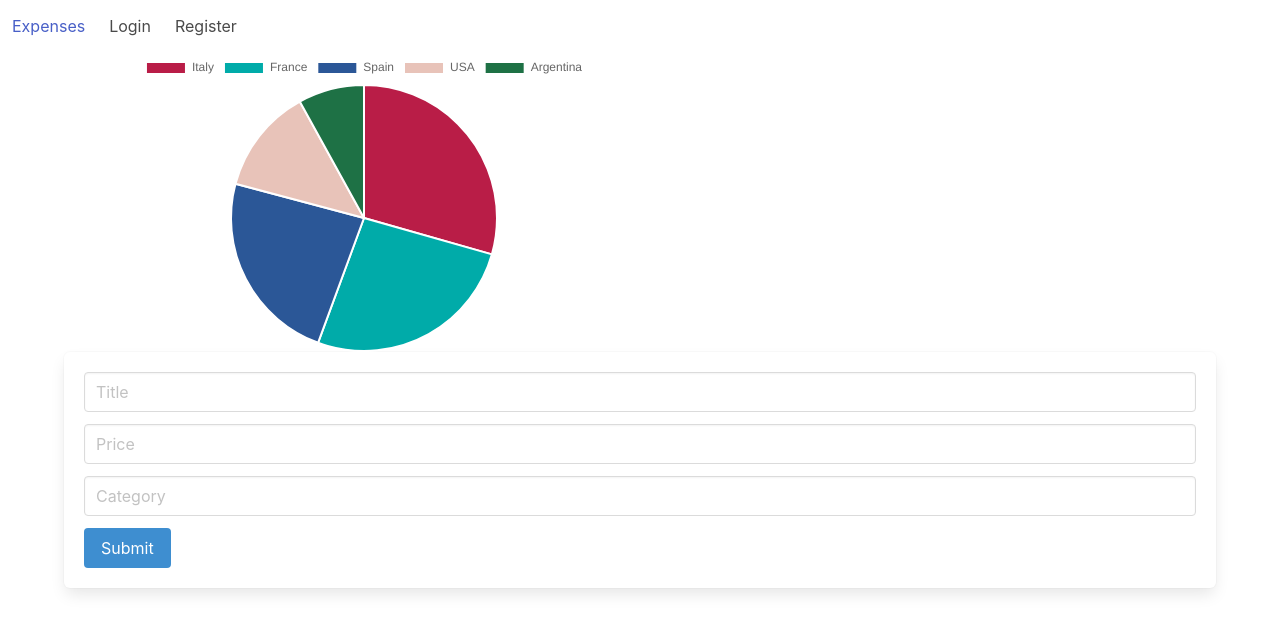
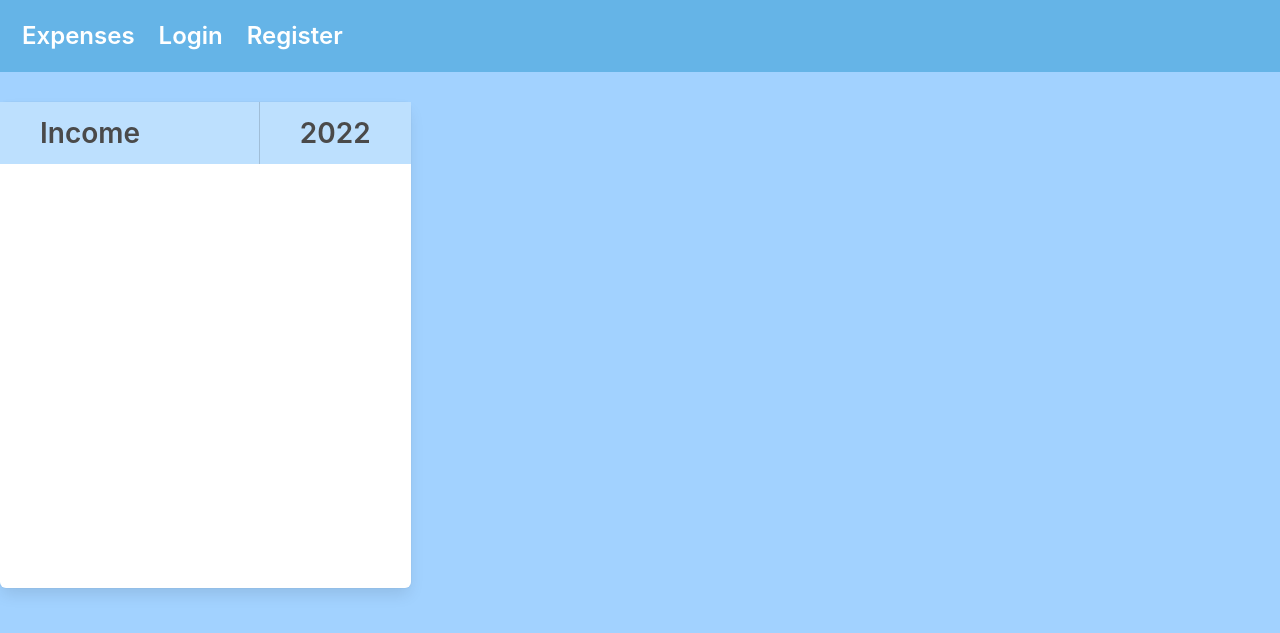
Before and after one commit to jcota01/expense-tracker, a Flask app: page / in a window 1280 px wide. Shown: the top 633 px of the page. Run offline with Flask 2, Linux system fonts and the light colour scheme.

Commit message:
Update main page

```diff
--- /dev/null
+++ b/static/css/base.css
@@ -0,0 +1,51 @@
+html{
+    background-color: #a2d2ff;
+}
+
+.container{
+    margin-top: 30px;
+}
+
+.level{
+    background-color: #bde0fe;
+}
+
+.box{
+    padding: 0!important;
+}
+
+.body-section{
+    height: 400px;
+}
+
+.level-item{
+    font-size: 1.75em;
+    font-weight: 600;
+}
+
+.level-left{
+    padding: 10px 40px;
+}
+
+.level-right{
+    padding: 10px 40px;
+    border-left: 1px solid rgba(0, 0, 0, 0.15);
+}
+ .level-right:hover{
+     cursor: pointer;
+ }
+
+ .container{
+     max-width: 1600px!important;
+ }
+
+ .navbar{
+     background-color: #65b4e7;
+     padding: 10px;
+     font-size: 1.5em;
+ }
+
+ .navbar-item{
+     color: white;
+     font-weight: 600;
+ }
--- a/templates/index.html
+++ b/templates/index.html
@@ -25,31 +25,56 @@
               },
             });
         }
+
+        function dropdownClicked(spanId, option){
+            document.getElementById(spanId).innerText = option.innerText;
+            for (c of option.parentNode.children){
+                c.classList.remove('is-active');
+            }
+            option.classList.add('is-active');
+        }
     </script>
-    <div class="container" id="container">
-        <canvas id="myChart" style="width:100%;max-width:600px"></canvas>
+    <div class="container">
+        <div class="columns is-multiline">
+            <div class="column is-one-third">
                 <div class="box">
-            <form method="POST">
-                <div class="field">
-                    {{ form.csrf_token() }}
-                    <div class="control">
-                        {{ form.title(class="input", placeholder="Title") }}
+                    <nav class="level">
+                        <div class="level-left">
+                            <div class="level-item">
+                                Income
                             </div>
                         </div>
-                <div class="field">
-                    <div class="control">
-                        {{ form.price(class="input", placeholder="Price") }}
+                        <div class="level-right">
+                            <div class="level-item">
+                                <div class="dropdown is-hoverable" id="dropdown1">
+                                  <div class="dropdown-trigger">
+                                    <div>
+                                      <span id="span1">2022</span>
                                     </div>
                                   </div>
-                <div class="field">
-                    <div class="control">
-                        {{ form.category(class="input", placeholder="Category") }}
+                                  <div class="dropdown-menu" id="dropdown-menu-1" role="menu">
+                                    <div class="dropdown-content">
+                                      <a onclick="dropdownClicked('span1', this)" class="dropdown-item">
+                                        2022
+                                      </a>
+                                      <a onclick="dropdownClicked('span1', this)"class="dropdown-item">
+                                        2021
+                                      </a>
+                                      <a onclick="dropdownClicked('span1', this)" class="dropdown-item">
+                                        2020
+                                      </a>
+                                      <a onclick="dropdownClicked('span1', this)" class="dropdown-item">
+                                        2019
+                                      </a>
                                     </div>
                                   </div>
-                <div>
-                    {{ form.submit(class="button is-info is-centered") }}
                                 </div>
-            </form>
+                            </div>
+                        </div>
+                    </nav>
+                    <div class="body-section"></div>
+                </div>
+            </div>
         </div>
     </div>
 {% endblock %}
```
Lines whose indentation alone changed are shown as unchanged.
